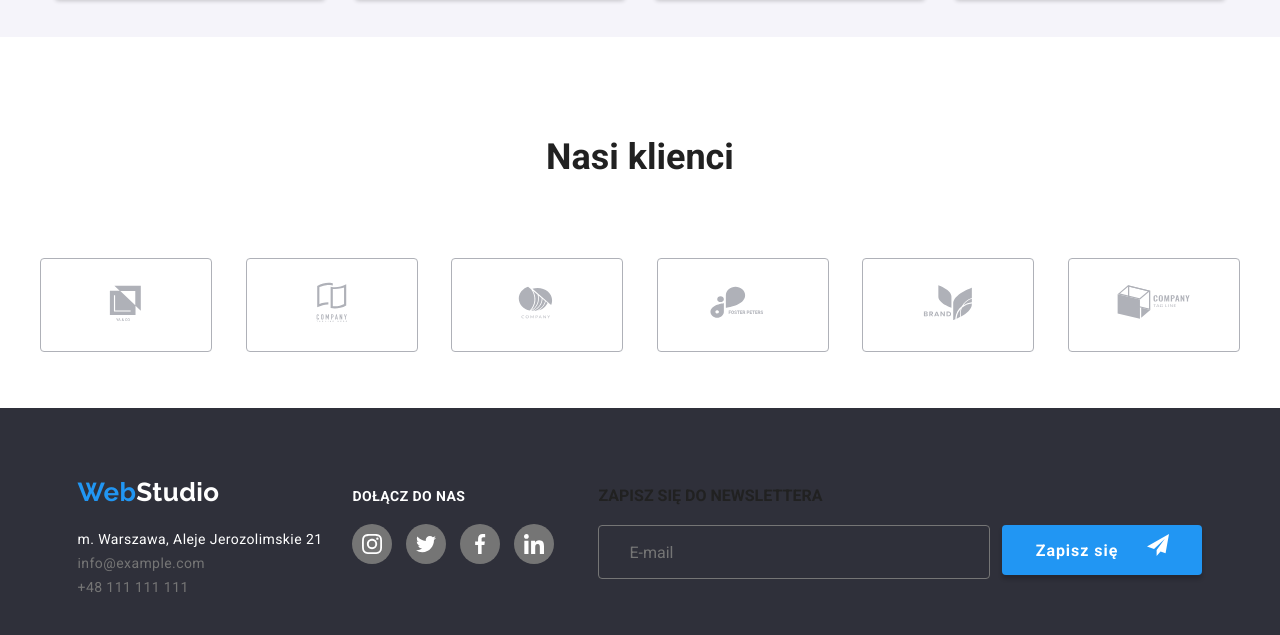
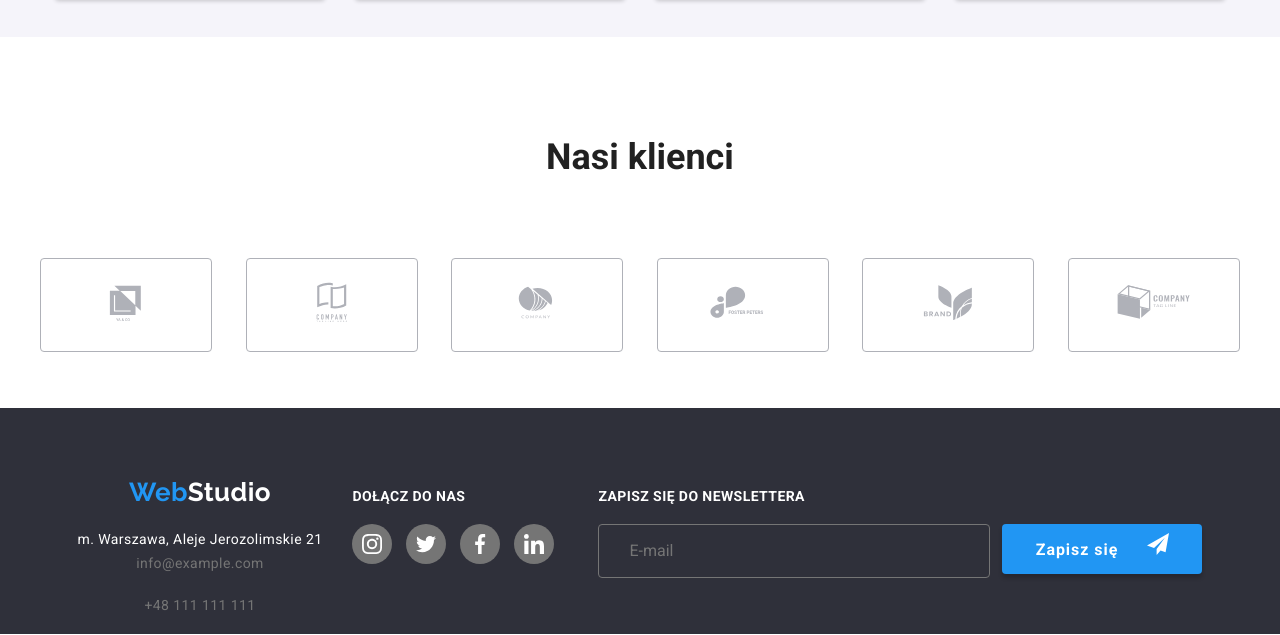
Before and after one commit to KarolinaJakubiak/goit-markup-hw-08, a plain HTML site: page index.html in a window 1280 px wide. Shown: the part 2195-2830 px from the top of the page. Drawn offline with nearby package versions, Linux system fonts and the light colour scheme; a script that the page names is missing.

Commit message:
tablet markeups

```diff
--- a/index.html
+++ b/index.html
@@ -616,7 +616,7 @@
 
             <div class="footer-flex">
                 <div class="footer-background footer-container">
-                    <div>
+                    <div class="blabla">
                         <a class="footer-logo" href="#"
                             ><span class="logo-dark--part">Web</span>Studio</a
                         >
@@ -697,7 +697,7 @@
                         </ul>
                     </div>
                     <div>
-                        <h4 class="footer- title">ZAPISZ SIĘ DO NEWSLETTERA</h4>
+                        <h4 class="footer-title">ZAPISZ SIĘ DO NEWSLETTERA</h4>
                         <form class="footer-ul">
                             <label for="user_email"></label>
                             <input
--- a/sass/components/_footer_contact.scss
+++ b/sass/components/_footer_contact.scss
@@ -1,5 +1,9 @@
 .footer-flex {
     background-color: var(--dark-grey);
+    @include tablet {
+        height: 463px;
+    }
+
 
     .footer-container {
         display: flex;
@@ -27,6 +31,13 @@
         }
     }
 }
+.blabla {
+    display: flex;
+    flex-direction: column;
+    justify-content: center;
+    align-items: center;
+    align-content: center;
+}
 .footer-logo {
     font-family: var(--secondary-font);
     color: var(--snow);
@@ -37,9 +48,7 @@
     letter-spacing: 0.42px;
     text-align: center;
 
-    @include mobile {
-        margin-left: 50px;
-    }
+
 
 }
 .footer-address {
@@ -52,11 +61,13 @@
     text-align: center;
     padding-top: 20px;
 
+
     @include mobile {
         text-align: center;
     }
     @include tablet {
         align-items: center;
+        justify-content: center;
     }
 }
 .footer-link {
@@ -68,9 +79,7 @@
     vertical-align: top;
     text-align: center;
 
-    @include mobile {
-        margin-left: 45px;
-    }
+
     @include tablet {
         align-items: center;
     }
--- a/sass/components/_footer_signin.scss
+++ b/sass/components/_footer_signin.scss
@@ -44,6 +44,10 @@
         margin-bottom: 60px;
         margin-top: 20px;
 
+        @include tablet {
+            margin-bottom:10px;
+            margin-top: 10px;
+        }
 
         .send-icon {
             fill: var(--snow);
--- a/sass/components/_main_background.scss
+++ b/sass/components/_main_background.scss
@@ -23,6 +23,7 @@
     }
 
     @include tablet {
+        padding: 118px 51px 198px 52px;
         background-image: linear-gradient(
                 90deg,
                 rgba(47, 48, 58, 0.4) 0%,
```
Also changed, not shown: css/main.min.css, 1 other file.
